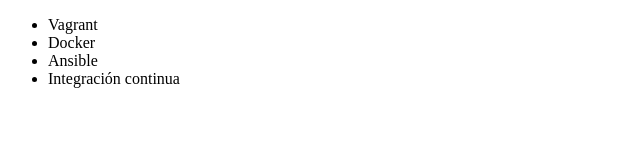
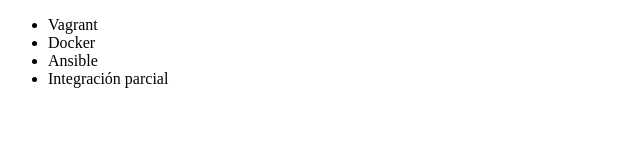
Before and after one commit to Lighger/ejemplo, a plain HTML site: page index.html in a window 1280 px wide. Shown: the full height of the page, 0-640 px from the left. Drawn offline with Linux system fonts and the light colour scheme.

Commit message:
cambiando la palabra contunua con parcial

```diff
--- a/index.html
+++ b/index.html
@@ -9,7 +9,7 @@
           <li> Vagrant</li>
           <li> Docker </li>
           <li> Ansible </li>
-          <li> Integración continua </li>
+          <li> Integración parcial </li>
      </ul>
 </body>
 </html>
```
